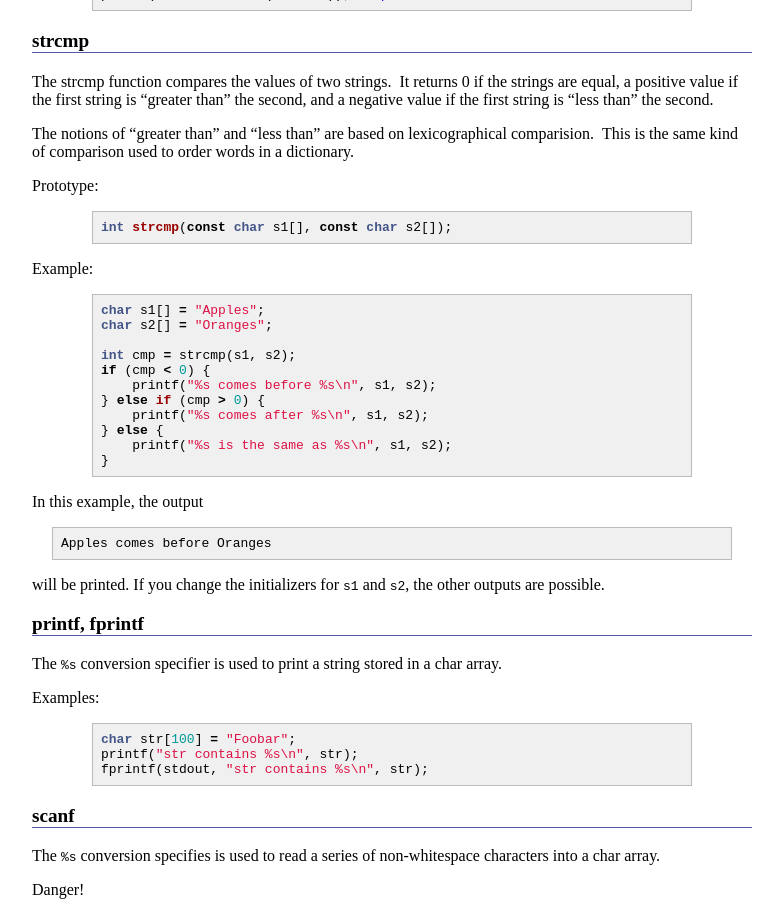
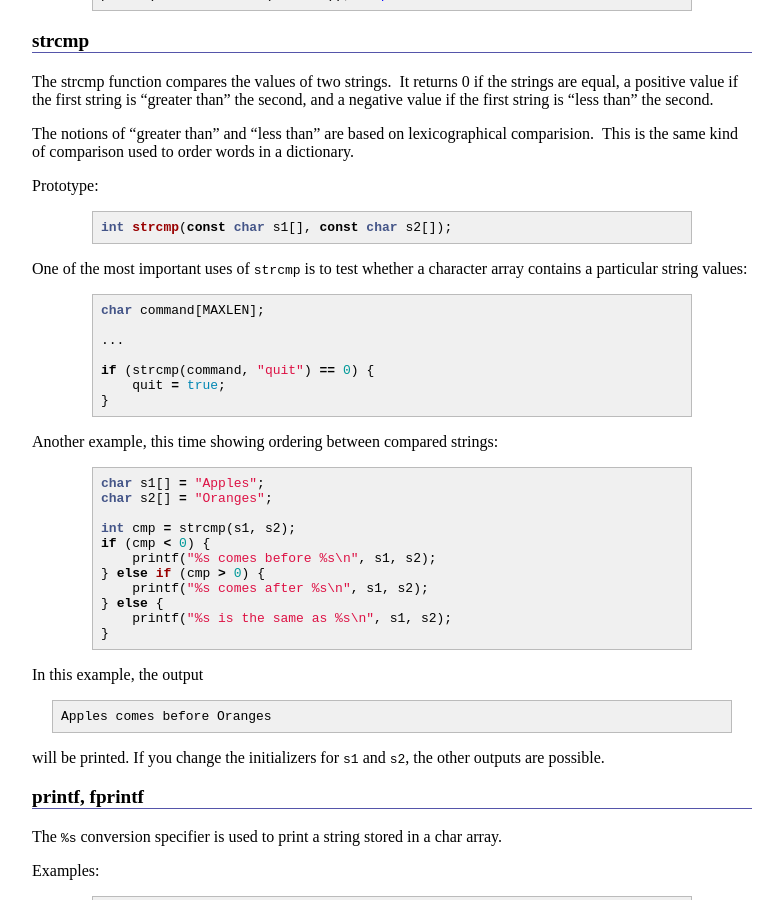
Before and after one commit to ycpcs/cs101-spring2015, a Jekyll site: the page built from lectures/lecture21.md, in a window 1280 px wide and 900 px high, scrolled down 2134 px. Shown: the whole window, without its empty margins (248-1026 px from the left). Built offline with Jekyll 4.4.1, drawn with Linux system fonts in a browser that asks for light colours; Markdown is read by kramdown in place of the engine named in the settings.

Commit message:
example of strcmp for string equality

```diff
--- a/lectures/lecture21.md
+++ b/lectures/lecture21.md
@@ -118,7 +118,19 @@ Prototype:
 int strcmp(const char s1[], const char s2[]);
 {% endhighlight %}
 
-Example:
+One of the most important uses of `strcmp` is to test whether a character array contains a particular string values:
+
+{% highlight cpp %}
+char command[MAXLEN];
+
+...
+
+if (strcmp(command, "quit") == 0) {
+    quit = true;
+}
+{% endhighlight %}
+
+Another example, this time showing ordering between compared strings:
 
 {% highlight cpp %}
 char s1[] = "Apples";
```
